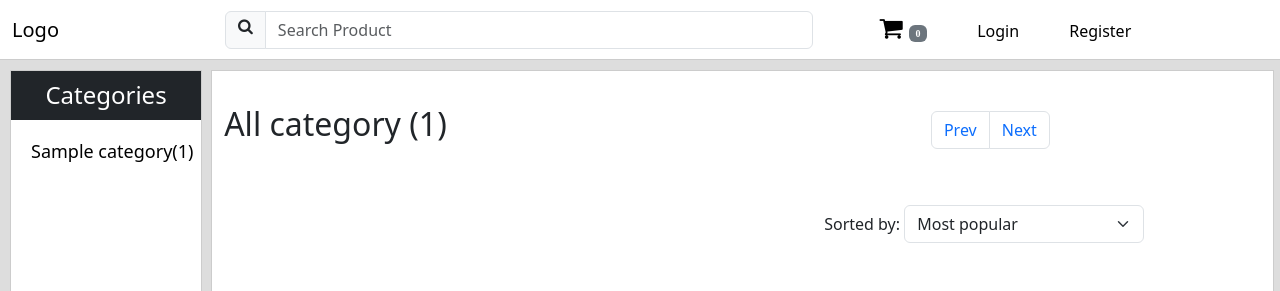
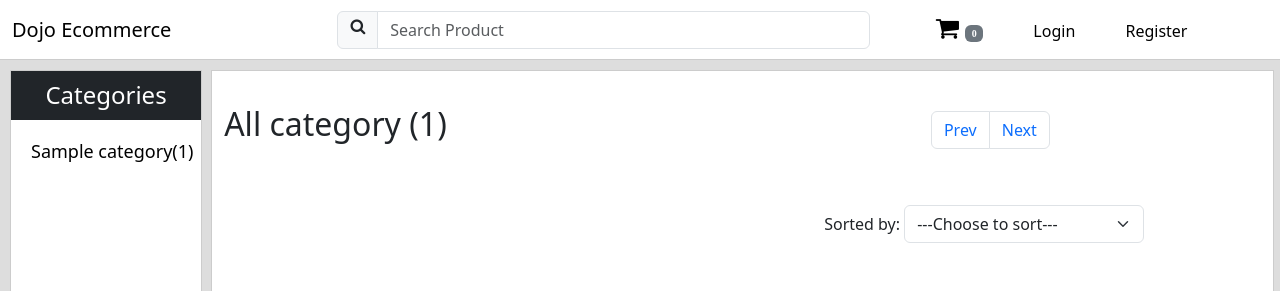
Before and after one commit to aljonacuna/Ecommerce_portfolio, a CodeIgniter app: page /ecommerce/ in a window 1280 px wide. Shown: the top 291 px of the page. Run offline with CodeIgniter, Linux system fonts and the light colour scheme; tables that the repository leaves empty or names only in its code hold one stand-in row (values such as "Sample post"); some libraries are stand-ins or nearby versions.

Commit message:
New updated project

```diff
--- a/application/controllers/AjaxCustomers.php
+++ b/application/controllers/AjaxCustomers.php
@@ -11,9 +11,23 @@
 			$this->load->view("partials_customer/home_customer",$this->get_pagination_data(1));
 		}
 
+		public function sort_by() {
+			if (!$this->isSearch()) {
+				$to_search = ($this->input->post("sort") == TRUE) ? $this->input->post() : "";
+				$this->session->set_userdata("search", $to_search);
+			}
+			//else if post is empty add the session data to search else add the post data
+			else {
+				$to_search = ($this->input->post("sort") == FALSE) ? $this->session->userdata("search") :
+				$this->input->post();
+				$this->session->set_userdata("search", $to_search);
+			}
+			$this->load->view("partials_customer/home_customer",$this->get_pagination_data(1));
+		}
+
 		public function search_category() {
 			//if there is no session and post is not empty add the current post data to session
-			if ($this->session->userdata("search") == FALSE) {
+			if (!$this->isSearch()) {
 				$to_search = ($this->input->post("category") == TRUE) ? $this->input->post() : "";
 				$this->session->set_userdata("search", $to_search);
 			}
@@ -47,6 +61,15 @@
 			$this->load->view("partials_customer/home_customer",$this->get_pagination_data(1));
 		}
 
+		public function isSearch() {
+			if ($this->session->userdata("search") == FALSE) {
+				return true;
+			}
+			else {
+				return false;
+			}
+		}
+
 
 		public function switchpage() {
 			$input = $this->input->post("page");
@@ -54,16 +77,17 @@
 		}
 
 		public function get_pagination_data($page) {
-
+			$sort = ($this->session->userdata("search") == TRUE) ? $this->session->userdata("search") : "";
 			$num_of_result = 9;
 			$rows = $this->Customer->get_totprod_count();
-			$num_of_page = (round($rows / $num_of_result) >= $page + 8) ? $page + 8 : round($rows / $num_of_result) ;
+			$num_of_page = (round($rows / $num_of_result) + 1 >= $page + 8) ? $page + 8 : round($rows / $num_of_result);
 			$start = ($page-1) * $num_of_result;
             $data['links_end'] = $num_of_page;
             $data['links_start'] = $page;
             $data['max_page'] = round($rows / $num_of_result);
             $data['page'] = $page;
             $data['current_category'] = ($this->input->post("category") == TRUE) ? $this->input->post("category") : "";
+            $data['sort_by'] = (isset($sort["sort"])) ? $sort["sort"] : "";
 			$data['products'] = $this->Customer->get_all_products($start, $num_of_result);
 			return $data;
 		}
--- a/application/controllers/AjaxProductsPage.php
+++ b/application/controllers/AjaxProductsPage.php
@@ -40,7 +40,7 @@
 			}
 			$num_of_result = 3;
 			$rows = $this->Admin->prod_tot_num();
-			$num_of_page = (round($rows / $num_of_result) >= $page + 2) ? $page + 2 : round($rows / $num_of_result) ;
+			$num_of_page = (round($rows / $num_of_result) + 1 >= $page + 2) ? $page + 2 : round($rows / $num_of_result) + 1;
 			$start = ($page-1) * $num_of_result;
 			$data["msg"] = ($this->session->flashdata("msg") == TRUE) ? $this->session->flashdata("msg") : "";
             $data['links_end'] = $num_of_page;
--- a/application/models/Customer.php
+++ b/application/models/Customer.php
@@ -10,24 +10,7 @@
 		//start of getting all the products
 
 		public function get_all_products($start, $limit) {
-			if ($this->session->userdata("search") == FALSE) {
-				return $this->db->query("SELECT * from products limit $start, $limit")->result_array();
-			}
-			else {
-				$search = $this->session->userdata("search");
-				if (isset($search['category'])) {
-					return $this->db->query("SELECT products.name, products.id, products.image, products.category_id, products.price from products
-							LEFT JOIN categories ON categories.id = products.category_id
-							WHERE categories.name = ? limit $start, $limit",array($search))->result_array();
-				}
-				else{
-					$search = $search['search'];
-					$search = "%".$search."%";
-					return $this->db->query("SELECT * from products
-											WHERE name LIKE ? limit $start, $limit",array($search))->result_array();
-				}
-
-			}
+			return $this->product_query("getprod", $start, $limit)->result_array();
 		}
 
 		//end of getting all the products
@@ -47,19 +30,49 @@
 		//start count all the products
 
 		public function get_totprod_count() {
-			if ($this->session->userdata("search") == FALSE) {
-				return $this->db->query("SELECT * from products")->num_rows();
-			}
-			else {
-				$search = $this->session->userdata("search");
-				return $this->db->query("SELECT products.name, products.price from products
-							LEFT JOIN categories ON categories.id = products.category_id
-							WHERE categories.name = ?" ,array($search))->num_rows();
-			}
+			return $this->product_query("count", 0, 9)->num_rows();
 		}
 
 		//end count all the products
 
+		public function product_query($tag, $start, $limit) {
+			$limit = ($tag == "count") ? "" : "LIMIT ".$start.", ".$limit;
+			if ($this->session->userdata("search") == FALSE) {
+				return $this->db->query("SELECT * from products $limit");
+			}
+			else {
+				$search = $this->session->userdata("search");
+				if (isset($search['category'])) {
+					return $this->db->query("SELECT products.name, products.id, products.image, products.category_id, products.price from products
+							LEFT JOIN categories ON categories.id = products.category_id
+							WHERE categories.name = ? $limit", array($search));
+				}
+				else if (isset($search['sort'])) {
+					if ($search["sort"] == "most") {
+						return $this->db->query("SELECT products.name, products.id, products.image,
+								products.category_id, products.price
+								FROM products
+								LEFT JOIN orders on products.id = orders.product_id
+								GROUP BY products.id
+								ORDER BY SUM(orders.quantity) DESC $limit");
+					}
+					else {
+						$order_by = ($search["sort"] == "high") ? "DESC" : "ASC";
+						return $this->db->query("SELECT * FROM products
+								ORDER BY price $order_by $limit");
+					}
+
+				}
+				else{
+					$search = $search['search'];
+					$search = "%".$search."%";
+					return $this->db->query("SELECT * from products
+											WHERE name LIKE ?
+											$limit", array($search));
+				}
+
+			}
+		}
 		/*------------------------------------------------------------------------------------------------------*/
 
 		//start get user address
@@ -228,6 +241,7 @@
 		//end of saving the orders
 
 		/*-----------------------------------------------------------------------------------------------------*/
+
 		//start of saving the user address
 
 		public function save_address($street, $town, $city, $zip) {
--- a/application/views/customer/home.php
+++ b/application/views/customer/home.php
@@ -28,11 +28,16 @@
 					});
 					return false;
 				});
+				$(document).on("change", "#sort-form", function() {
+					$.post($(this).attr("action"), $(this).serialize(), function(res) {
+						$("#prod-list").html(res);
+					});
+					return false;
+				});
 			});
 		</script>
 	</head>
 	<body>
-
 		<?php
 		if ($is_loggedin != "no") {
 			$user_info['info'] = $is_loggedin;
--- a/application/views/customer/navbar_customer.php
+++ b/application/views/customer/navbar_customer.php
@@ -1,6 +1,6 @@
 <nav class="navbar navbar-expand-lg navbar-light" id="navbar">
 	<div class="container-fluid">
-		<a class="navbar-brand" href="#">Logo</a>
+		<a class="navbar-brand" href="#">Dojo Ecommerce</a>
 	    <button class="navbar-toggler" type="button" data-bs-toggle="collapse" data-bs-target="#navbarSupportedContent" aria-controls="navbarSupportedContent" aria-expanded="false" aria-label="Toggle navigation">
 	      <span class="navbar-toggler-icon"></span>
 	    </button>
--- a/application/views/partials_customer/home_customer.php
+++ b/application/views/partials_customer/home_customer.php
@@ -3,12 +3,15 @@
 <nav aria-label="Top pages" id="top-paging">
 	<?php $this->load->view("partials_customer/pages_btn.php"); ?>
 </nav>
-<form id="sort-form">
+<form id="sort-form" action="ajaxcustomers/sort_by" method="post">
 	<label id="sprt-lbl">Sorted by:</label>
-	<select class="form-select" aria-label="Default select example" id="sort-list">
-		<option selected>Most popular</option>
-		<option value="1">Lowest price</option>
-		<option value="2">Highest price</option>
+	<select class="form-select" aria-label="sort" id="sort-list" name="sort">
+		<option value="0" <?= ($sort_by != "most" || $sort_by != "low" || $sort_by != "high") ? "selected" : "" ?>>
+				---Choose to sort---
+		</option>
+		<option value="most" <?= ($sort_by == "most") ? "selected" : "" ?>>Most popular</option>
+		<option value="low" <?= ($sort_by == "low") ? "selected" : "" ?>>Lowest price</option>
+		<option value="high" <?= ($sort_by == "high") ? "selected" : "" ?>>Highest price</option>
 	</select>
 </form>
 
```
